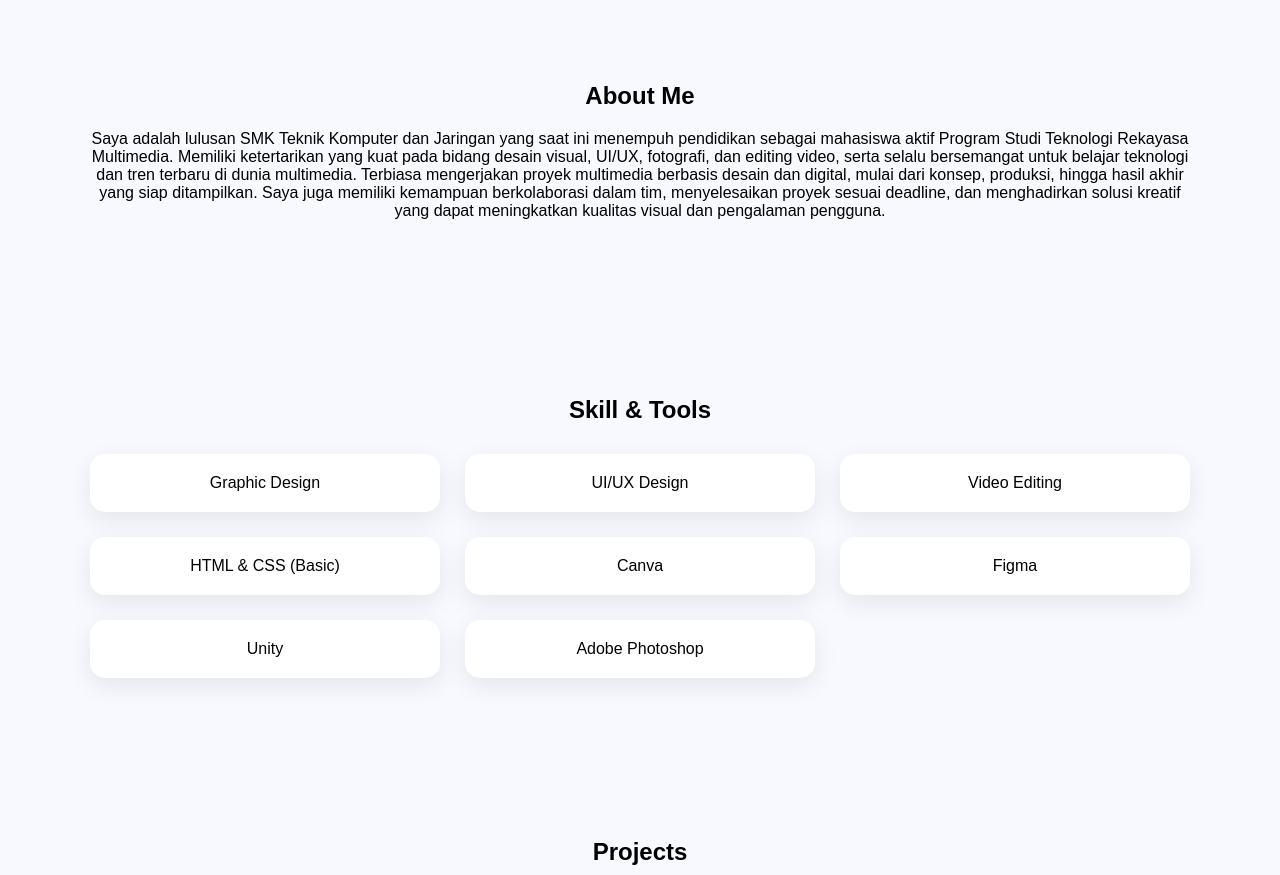
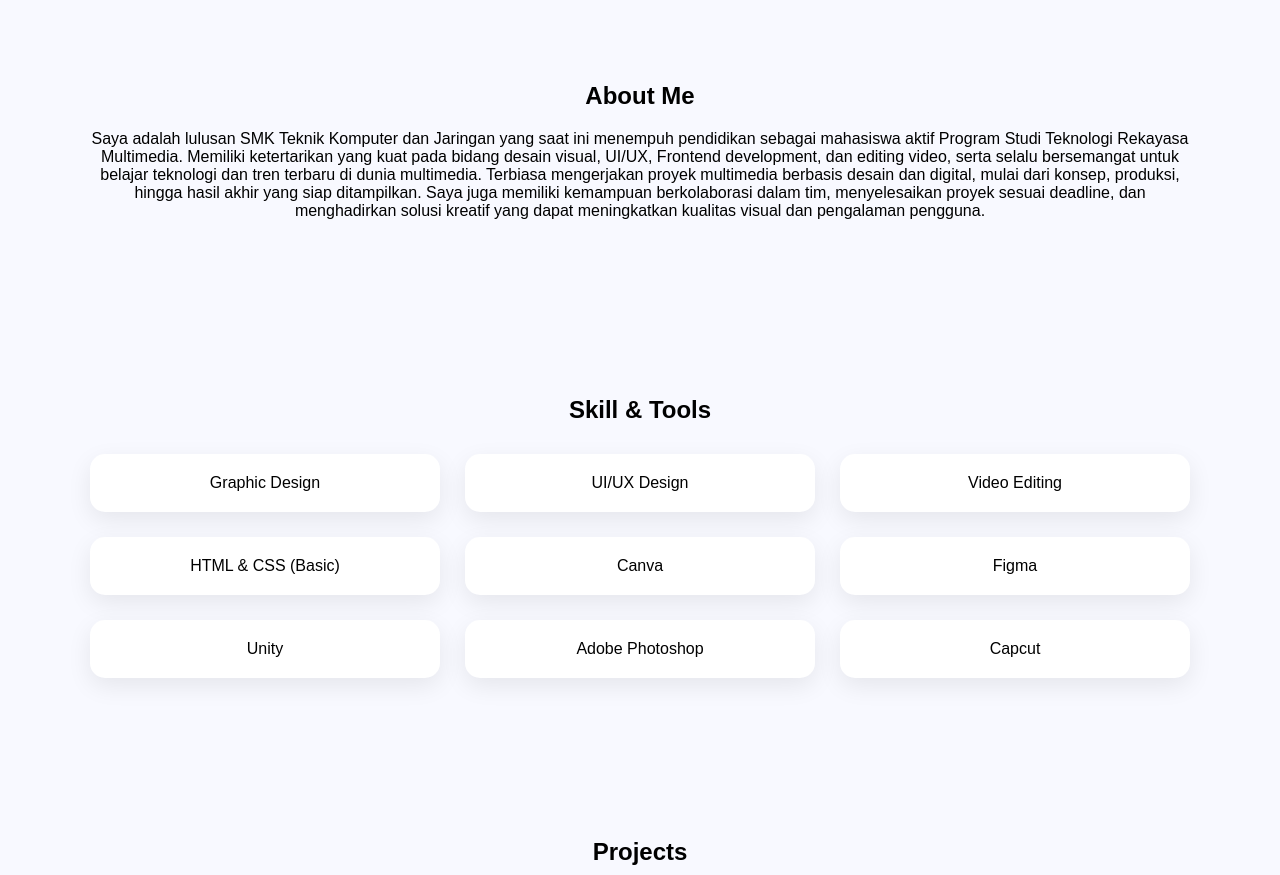
Before and after one commit to Devira123-87/Portofolio, a plain HTML site: page index.html in a window 1280 px wide. Shown: the part 520-1395 px from the top of the page. Drawn offline with Linux system fonts and the light colour scheme.

Commit message:
Update terbaru

```diff
--- a/index.html
+++ b/index.html
@@ -37,7 +37,7 @@
 <section id="about" class="section">
     <h2>About Me</h2>
     <p>
-        Saya adalah lulusan SMK Teknik Komputer dan Jaringan yang saat ini menempuh pendidikan sebagai mahasiswa aktif Program Studi Teknologi Rekayasa Multimedia. Memiliki ketertarikan yang kuat pada bidang desain visual, UI/UX, fotografi, dan editing video, serta selalu bersemangat untuk belajar teknologi dan tren terbaru di dunia multimedia. Terbiasa mengerjakan proyek multimedia berbasis desain dan digital, mulai dari konsep, produksi, hingga hasil akhir yang siap ditampilkan. Saya juga memiliki kemampuan berkolaborasi dalam tim, menyelesaikan proyek sesuai deadline, dan menghadirkan solusi kreatif yang dapat meningkatkan kualitas visual dan pengalaman pengguna.
+        Saya adalah lulusan SMK Teknik Komputer dan Jaringan yang saat ini menempuh pendidikan sebagai mahasiswa aktif Program Studi Teknologi Rekayasa Multimedia. Memiliki ketertarikan yang kuat pada bidang desain visual, UI/UX, Frontend development, dan editing video, serta selalu bersemangat untuk belajar teknologi dan tren terbaru di dunia multimedia. Terbiasa mengerjakan proyek multimedia berbasis desain dan digital, mulai dari konsep, produksi, hingga hasil akhir yang siap ditampilkan. Saya juga memiliki kemampuan berkolaborasi dalam tim, menyelesaikan proyek sesuai deadline, dan menghadirkan solusi kreatif yang dapat meningkatkan kualitas visual dan pengalaman pengguna.
     </p>
 </section>
 
@@ -53,6 +53,7 @@
         <div class="skill-box">Figma</div>
         <div class="skill-box">Unity</div>
         <div class="skill-box">Adobe Photoshop</div>
+         <div class="skill-box">Capcut</div>
     </div>
 </section>
 
```
